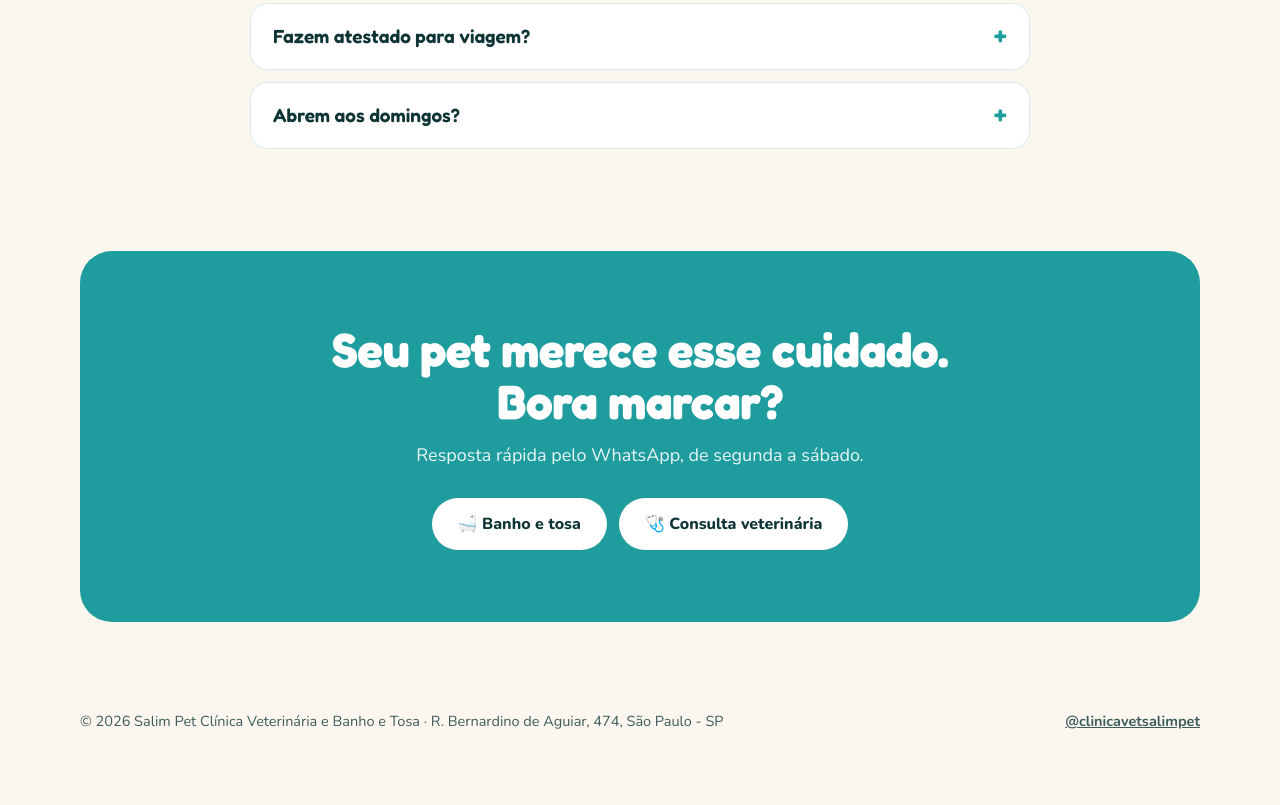
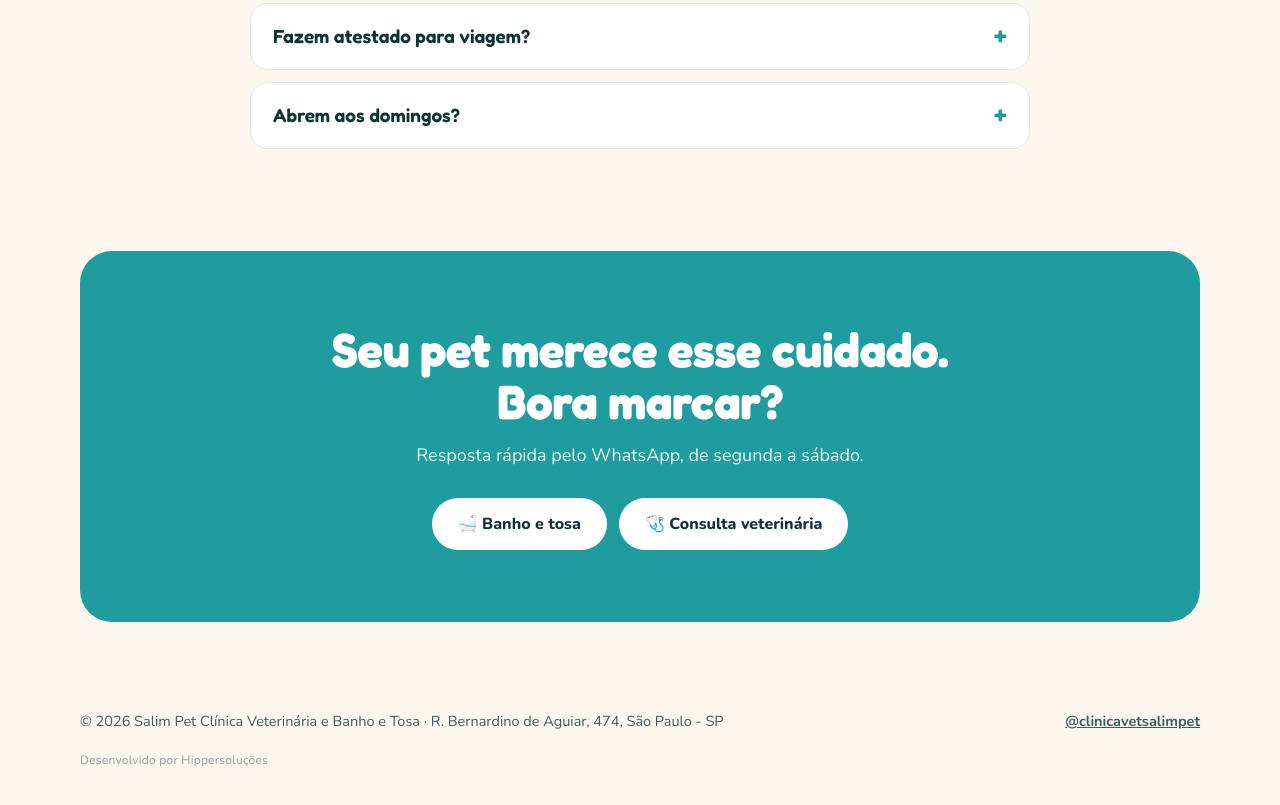
Before and after one commit to nikolasoliveira08-max/salimpet-site, a plain HTML site: page index.html in a window 1280 px wide. Shown: the part 6241-7046 px from the top of the page. Drawn offline with nearby package versions, Linux system fonts and the light colour scheme.

Commit message:
Rodapé: crédito discreto Hippersoluções
Co-Authored-By: Claude Opus 5.5 <noreply@anthropic.com>

```diff
--- a/index.html
+++ b/index.html
@@ -221,6 +221,7 @@ details p{margin:0 0 20px;color:var(--ink-2)}
 footer{padding:48px 0 110px;color:var(--ink-2);font-size:14.5px}
 .foot{display:flex;flex-wrap:wrap;justify-content:space-between;gap:20px;align-items:center}
 .foot a{font-weight:700}
+.credit{margin-top:18px;font-size:12px;opacity:.55;letter-spacing:.02em}
 
 /* floating wa */
 .fab{position:fixed;right:18px;bottom:18px;z-index:50;width:62px;height:62px;border-radius:50%;background:var(--wa);display:grid;place-items:center;box-shadow:0 12px 28px -8px rgba(0,0,0,.4);transition:transform .15s}
@@ -486,6 +487,7 @@ footer{padding:48px 0 110px;color:var(--ink-2);font-size:14.5px}
     <div>© <span id="yr"></span> Salim Pet Clínica Veterinária e Banho e Tosa · <span data-k="contato.rua"></span>, <span data-k="contato.cidade"></span></div>
     <a class="igLink" target="_blank" rel="noopener"><span class="igUser"></span></a>
   </div>
+  <p class="wrap credit">Desenvolvido por Hippersoluções</p>
 </footer>
 
 <a class="fab" href="#" data-wa="Olá! Vim pelo site da Salim Pet e gostaria de agendar um horário." aria-label="Falar no WhatsApp"><svg><use href="#i-wa"/></svg></a>
```
